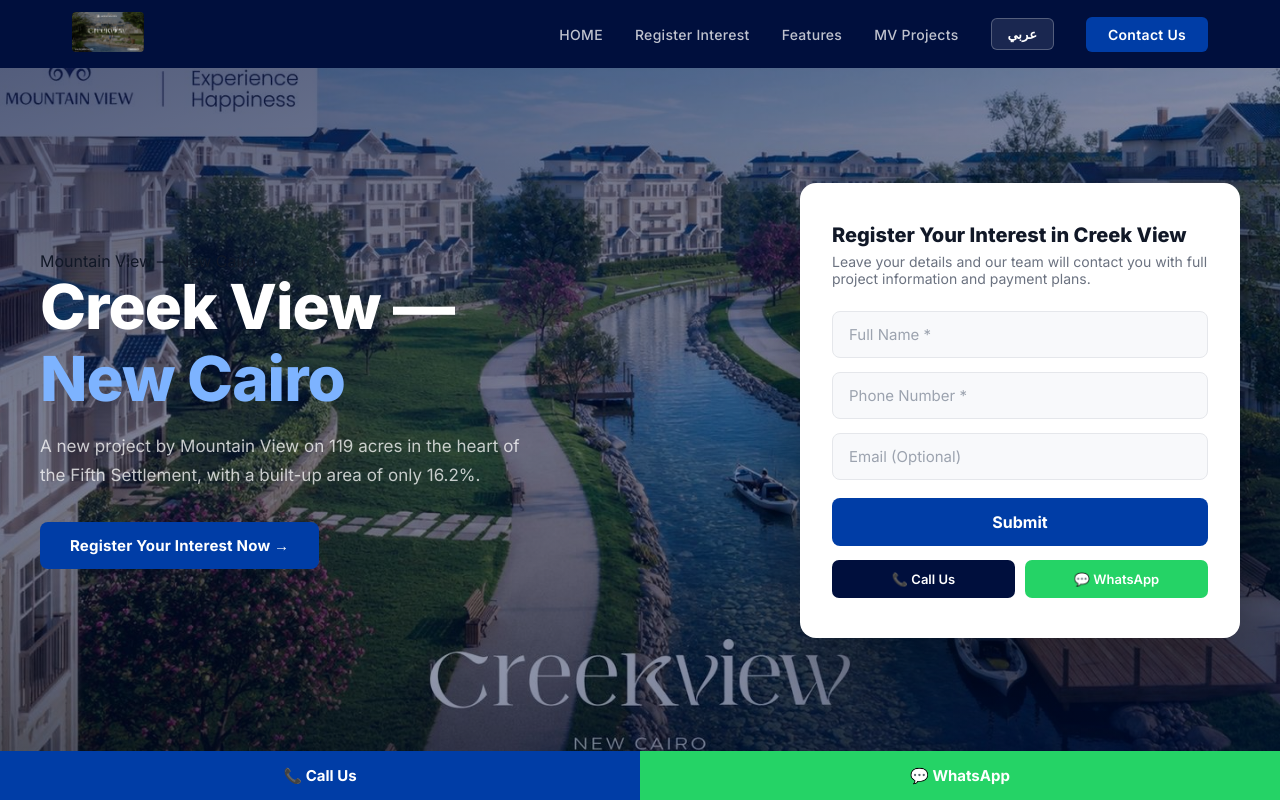
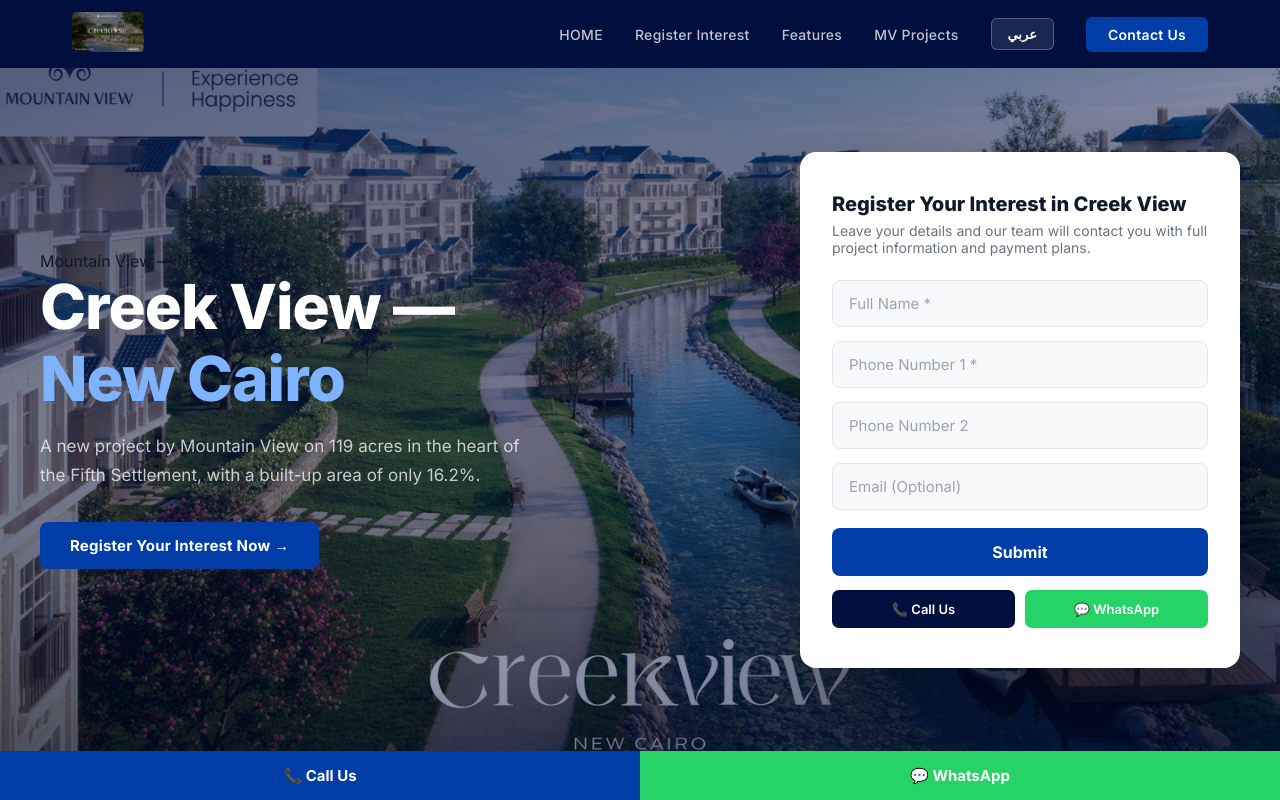
Before and after one commit to grandeurspaces8/creek-view, a Next.js app: page / in a window 1280 px wide. Shown: the top 800 px of the page. Built offline with nearby package versions, Linux system fonts and the light colour scheme.

Commit message:
Update LeadForm.js

```diff
--- a/components/LeadForm.js
+++ b/components/LeadForm.js
@@ -6,13 +6,22 @@
 
 // ✅ تم تعديل رابط الفورم فقط
 const FORMSUBMIT_URL = 'https://api.web3forms.com/submit'
+
 export default function LeadForm({ dark = false, titleKey, subtitleKey, id }) {
   const { t } = useLang()
   const f = t.form
-  const [form, setForm] = useState({ name: '', phone: '', email: '' })
+
+  const [form, setForm] = useState({
+    name: '',
+    phone1: '',
+    phone2: '',
+    email: ''
+  })
+
   const [status, setStatus] = useState(null)
 
-  const handleChange = (e) => setForm({ ...form, [e.target.name]: e.target.value })
+  const handleChange = (e) =>
+    setForm({ ...form, [e.target.name]: e.target.value })
 
   const handleSubmit = async (e) => {
     e.preventDefault()
@@ -26,15 +35,15 @@
           Accept: 'application/json'
         },
         body: JSON.stringify({
-  access_key: '968c2808-d4bd-482c-a72e-6489a307d7d7',
+          access_key: '968c2808-d4bd-482c-a72e-6489a307d7d7',
 
-  name: form.name,
-  phone: form.phone,
-  email: form.email || 'Not provided',
+          name: form.name,
+          phone1: form.phone1,
+          phone2: form.phone2 || 'Not provided',
+          email: form.email || 'Not provided',
 
-          subject: `New Lead — Creek View MV | ${form.name} — ${form.phone}`,
+          subject: `New Lead — Creek View MV | ${form.name} — ${form.phone1}`,
           _template: 'table',
-
         }),
       })
 
@@ -51,7 +60,8 @@
 
         setForm({
           name: '',
-          phone: '',
+          phone1: '',
+          phone2: '',
           email: ''
         })
 
@@ -87,11 +97,21 @@
           <div className="form-field">
             <input
               type="tel"
-              name="phone"
-              placeholder={f.phone}
-              value={form.phone}
+              name="phone1"
+              placeholder="Phone Number 1 *"
+              value={form.phone1}
               onChange={handleChange}
               required
+            />
+          </div>
+
+          <div className="form-field">
+            <input
+              type="tel"
+              name="phone2"
+              placeholder="Phone Number 2"
+              value={form.phone2}
+              onChange={handleChange}
             />
           </div>
 
```
